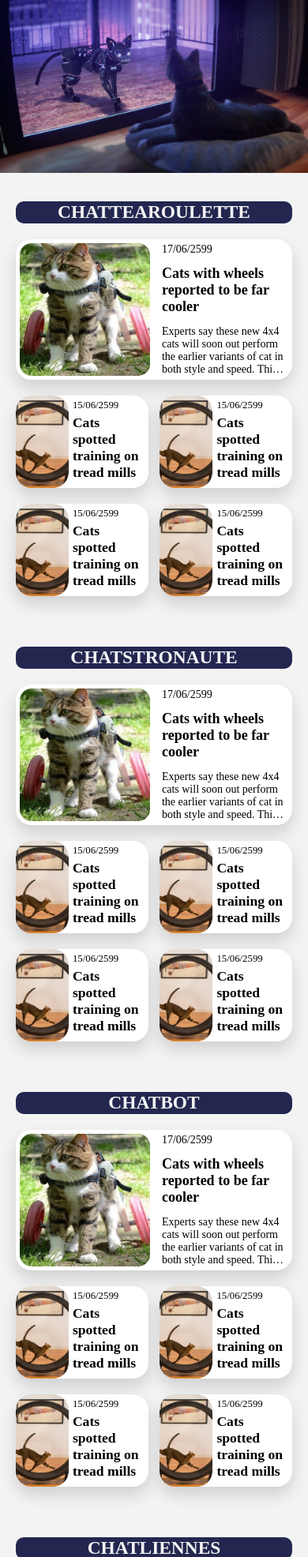
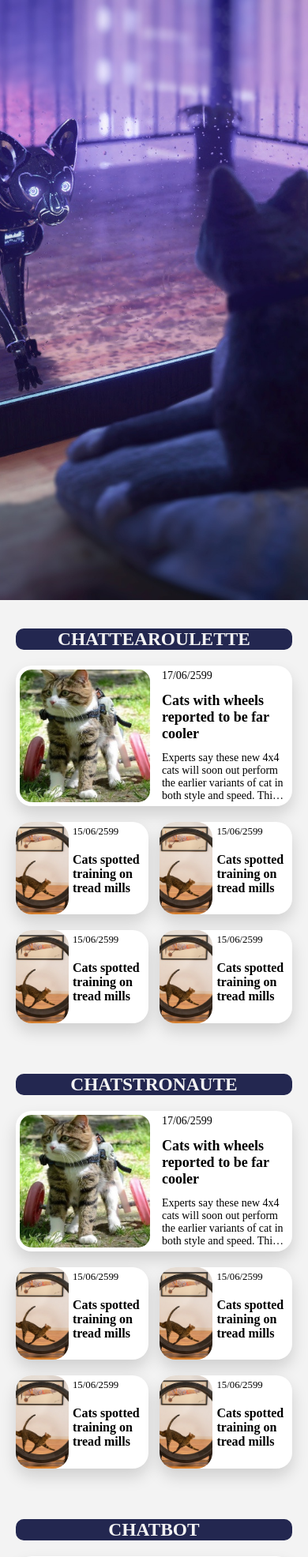
Before and after one commit to APauquin/wild-project-catWatch, a PHP site: page / in a window 390 px wide. Shown: the part 108-2080 px from the top of the page at 79% size. Run offline with PHP 8.4, Linux system fonts and the light colour scheme; some web fonts are replaced.

Commit message:
updated styles

```diff
--- a/assets-css/styleMainImgIndex.css
+++ b/assets-css/styleMainImgIndex.css
@@ -1,4 +1,15 @@
 img.indexMainImg {
-    max-height: 92vh;
+    min-height: 93vh;
     width: 100%;
+    object-fit: cover;
+    object-position: top;
 }
+
+@media screen and (max-width: 601px) {
+    img.indexMainImg {
+        min-height: 90vh;
+        width: 100%;
+        object-fit: cover;
+        object-position: top;
+    }
+}
--- a/assets-css/styleSection.css
+++ b/assets-css/styleSection.css
@@ -125,10 +125,14 @@ div.mainNewsFlash:hover, div.newsFlash:hover {
     box-shadow: 0px 30px 40px rgba(0, 0, 0, 0.3)
 }
 
+div.newsFlash:hover {
+    transform: scale(1.15, 1.15)
+}
+
 
 /* media breakpoint 901 - 1300px */
 
-@media screen and (max-width: 1300px) and (min-width: 901px) {
+@media screen and (max-width: 1300px) and (min-width: 601px) {
     article.indexGrid {
         grid-template-columns: 48% 48%;
         grid-template-rows: 65px 1fr 1fr 1fr 1fr;
@@ -188,7 +192,7 @@ div.mainNewsFlash:hover, div.newsFlash:hover {
     }
 
     p.newsFlashText {
-        -webkit-line-clamp: 3;
+        -webkit-line-clamp: 2;
     }
 
     div.mainNewsFlash p.newsFlashText {
@@ -198,7 +202,7 @@ div.mainNewsFlash:hover, div.newsFlash:hover {
 
 /* media break point under 900px */
 
-@media screen and (max-width: 901px) {
+@media screen and (max-width: 600px) {
     section {
         display: flex;
         flex-direction: column;
@@ -277,7 +281,7 @@ div.mainNewsFlash:hover, div.newsFlash:hover {
     }
 
     h3.flashTitle {
-        font-size: 1.1em;
+        font-size: 1em;
     }
 
     p.newsFlashText {
@@ -304,4 +308,8 @@ div.mainNewsFlash:hover, div.newsFlash:hover {
         height: 0%;
     }
 
+    div.newsFlash:hover {
+        transform: scale(1.2, 1.3);
+        box-shadow: 0px 30px 40px rgba(0, 0, 0, 0.3)
+    }
 }
--- a/assets-php/mainImgIndex.php
+++ b/assets-php/mainImgIndex.php
@@ -12,6 +12,7 @@
 
 <body>
     <img class="indexMainImg" src="../assets-img/indexCatArt.jpg" alt="Robot cat facing off a organic cat through a window">
+
 </body>
 
 </html>
```
